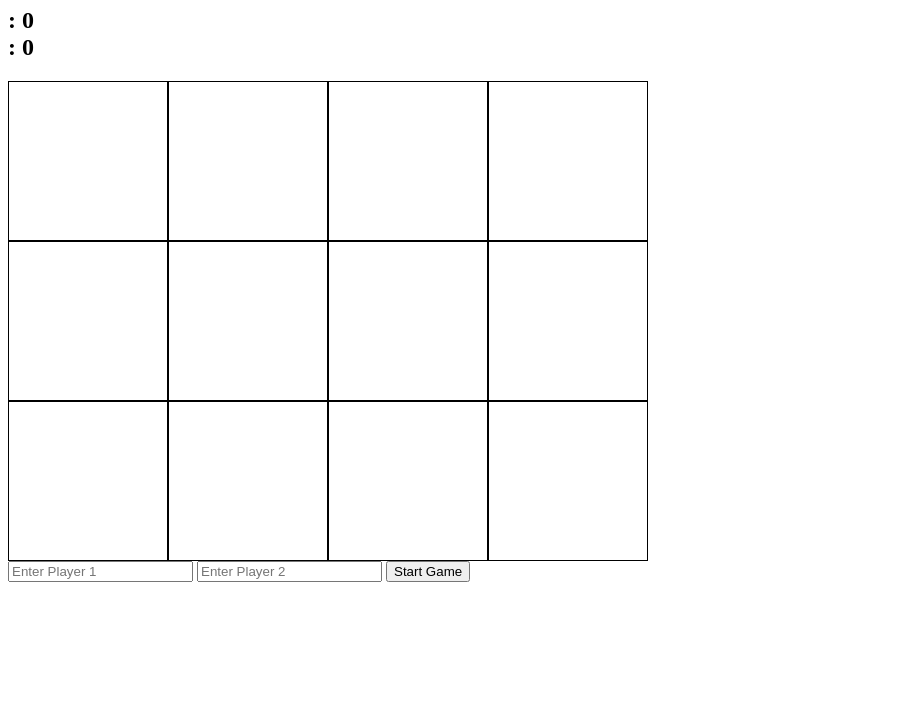
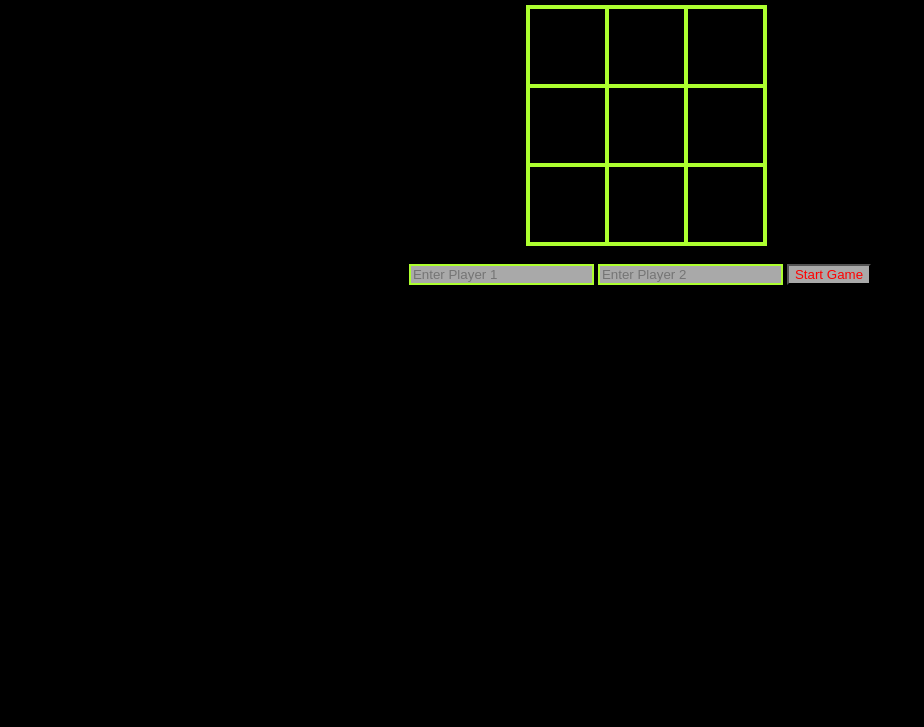
Before and after one commit to NH1720/arcade-3, a plain HTML site: page index.html in a window 1280 px wide. Shown: the part 73-800 px from the top of the page, without its empty margins (0-924 px from the left). Drawn offline with Linux system fonts and the light colour scheme.

Commit message:
end of day 9/17

```diff
--- a/app.js
+++ b/app.js
@@ -1,54 +1,45 @@
-// *******************TEST**********************
-const titleElem = document.querySelector("#board");
-console.log("board", titleElem);
-
-// Stage 1 - Game State and Rendering
-// ******************** STATE ***********************
-// Create an initial state
 const state = {};
 
 // build initial state which is going to populate our board
 function buildInitialState() {
   state.board = [
-    { value: "car", isTurned: false },
-    { value: "bus", isTurned: false },
-    { value: "car", isTurned: false },
-    { value: "cat", isTurned: false },
-    { value: "dog", isTurned: false },
-    { value: "cat", isTurned: false },
-    { value: "dog", isTurned: false },
-    { value: "hat", isTurned: false },
-    { value: "hat", isTurned: false },
-    { value: "bus", isTurned: false },
-    { value: "mit", isTurned: false },
-    { value: "mit", isTurned: false },
-  ];
-
+    null, null, null,
+    null, null, null,
+    null, null, null
+  ]
   state.getCurrentPlayer = function () {
     return state.players[state.currentPlayerIdx];
   };
   // empty placeholders for our players we'll store these with the user names
   state.players = ["", ""];
   // we're going to keep track of their indices so we know who's turn it is
-  state.currentPlayerIdx = 0;
-  // default score is set to 0
-  state.scores = [0, 0];
-  // If there isn't a last turn, we don't set it to 0 because that's a valid index
-  state.lastTurnedIdx = -1;
+  state.currentPlayerIdx = Math.floor(Math.random() * 2);
 }
 
-// ***************** DOM SELECTORS *****************
-const scoreElem = document.querySelector("#score");
+const winConditions = [
+  [0, 1, 2],
+  [3, 4, 5],
+  [6, 7, 8],
+  [0, 3, 6],
+  [1, 4, 7],
+  [2, 5, 8],
+  [0, 4, 8],
+  [2, 4, 6]
+];
+
+let options = ["", "", "", "", "", "", "", "", ""];
+let running = false;
+
+
+
 const boardElem = document.querySelector("#board");
 const playerTurnElem = document.querySelector("#player-turn");
 
-// ***************** GAME LOGIC HELPER FUNCTIONS *****************
+
 const changeTurn = () => {
   // switch players using thier indices players are stored in an array
   state.currentPlayerIdx = state.currentPlayerIdx === 0 ? 1 : 0;
 };
-
-// ***************** DOM MANIPULATION FUNCTIONS *****************
 
 function renderBoard() {
   // this resest our board every time our renderBoard is called we want the updated version
@@ -60,7 +51,7 @@ function renderBoard() {
     // add a class so we can style it and target it in the click listener
     cellElem.classList.add("cell");
     // add the word of the current card ONLY if it is turned
-    if (card.isTurned) cellElem.innerHTML = card.value;
+    // if (card.isTurned) cellElem.innerHTML = card.value;
     // keep track of the index for future play
     cellElem.dataset.index = i;
     // append the cell
@@ -80,65 +71,20 @@ function renderPlayer() {
     `;
   } else {
     // if we do have players
-    text = `It's currently <span class="player">${state.getCurrentPlayer()}</span>'s turn`;
+    text = `It's currently <span class="player">${state.getCurrentPlayer()}'s</span> turn <button>Reset</button>
+    `;
   }
   // whatever we've decided the text should be, now set it on the element
   playerTurnElem.innerHTML = text;
 }
 
-function renderScore() {
-  // displays score
-  scoreElem.innerHTML = `
-    <div>${state.players[0]}: ${state.scores[0]}</div>
-    <div>${state.players[1]}: ${state.scores[1]}</div>
-  `;
-}
 
 // Render function to call all renders
 function render() {
-  // calls each of the render functions
-  renderScore();
   renderBoard();
   renderPlayer();
 }
 
-// ***************** TRIGGERED ON EACH TURN CLICK *****************
-function takeTurn(index) {
-  // only allow play if we have player names
-  if (!state.players[0] || !state.players[1]) {
-    return;
-  }
-  // find our card
-  const card = state.board[index];
-  // if it's owned or already turned, disallow click
-  if (card.isTurned) {
-    return;
-  }
-  // set it to turned, because we've clicked on it
-  card.isTurned = true;
-  // find the last turned. If lastTurnedIdx is -1 this will be undefined.
-  // To prevent errors, we default to empty object if not found
-  // we set this to an object because without it lastTurnedIdx is undefined so whenever it is
-  // undefined we give it a value of on object
-  const lastTurnedCard = state.board[state.lastTurnedIdx] || {};
-  // if our cards match
-  if (lastTurnedCard.value === card.value) {
-    // whoever turned it gets one more point
-    state.scores[state.currentPlayerIdx]++;
-    // since we've scored and set above, we can now safely say "no card is currently turned"
-    state.lastTurnedIdx = -1;
-    // reset those that have been turned
-  } else if (lastTurnedCard.isTurned) {
-    // end of turn if we haven't found a match and we already are "holding" a card
-    changeTurn();
-  } else {
-    // this is the first turn, so we set the last index to this card
-    state.lastTurnedIdx = index;
-  }
-  render();
-}
-
-// ***************** EVENT LISTENERS *****************
 boardElem.addEventListener("click", function (event) {
   // we've attached the event to the parent elem, but we only want to do something if an actual cell was clicked
   if (event.target.className !== "cell") {
@@ -146,7 +92,14 @@ boardElem.addEventListener("click", function (event) {
   }
   // get the index from the data attribute, so we can get that element from our state
   const cellIdx = event.target.dataset.index;
-  takeTurn(cellIdx);
+  console.log(cellIdx);
+
+if (state.currentPlayerIdx === 0) {
+  state.board[cellIdx] = 'X';
+} else {
+  state.board[cellIdx] = "O";
+}
+  changeTurn();
   render();
 });
 
@@ -162,10 +115,12 @@ playerTurnElem.addEventListener("click", function (event) {
     const player2Input = document.querySelector("input[name=player2]");
     const player2Value = player2Input.value;
     state.players[1] = player2Value;
+    if (!player2Value) {
+      state.players[1] = 'the Computer';
+    }
     render();
   }
 });
 
-// ***************** BOOTSTRAPPING *****************
 buildInitialState();
 render();
--- a/index.html
+++ b/index.html
@@ -11,10 +11,11 @@
 </head>
 
 <body>
-    <h1 id="title">Memory</h1>
-    <h2 id="score"></h2>
-    <main id="board"></main>
-    <div id="player-turn"></div>
+    <div id="gameContainer">
+        <h1 id="title">Ticked</h1>
+        <main id="board" class="cellContainer"></main>
+        <div id="player-turn"></div>
+    </div>
 </body>
 
 </html>
--- a/style.css
+++ b/style.css
@@ -1,13 +1,13 @@
-/* #title {
+/* /* #title {
     background-color: red;
 } */
-* {
+/* * {
     box-sizing: border-box;
 }
 
 main {
     display: flex;
-    width: 80vh;
+    width: 70vh;
     flex-wrap: wrap;
 }
 
@@ -17,4 +17,53 @@ main {
     font-size: 12vh;
     border: 1px solid black;
 
+}  */
+#title {
+    color: greenyellow;
 }
+
+body {
+    background-color: black;
+}
+
+.cell{
+    width: 75px;
+    height: 75px;
+    border: 2px solid greenyellow;
+    box-shadow: 0 0 0 2px greenyellow;
+    line-height: 75px;
+    font-size: 50px;
+    cursor: pointer;
+    color: red;
+}
+
+#gameContainer{
+    text-align: center;
+}
+
+.cellContainer{
+    display: grid;
+    grid-template-columns: repeat(3, auto);
+    width: 225px;
+    margin: auto;
+}
+
+#player-turn {
+    margin: 20px;
+    color: greenyellow;
+
+}
+
+input {
+    border: 2px solid greenyellow;
+    background-color: darkgray;
+}
+
+button {
+    background-color: darkgray;
+    color: red;
+}
+
+span {
+    color: red;
+}
```
